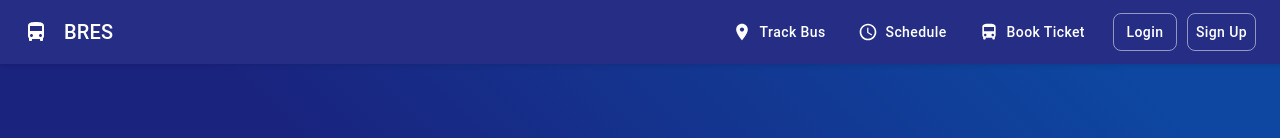
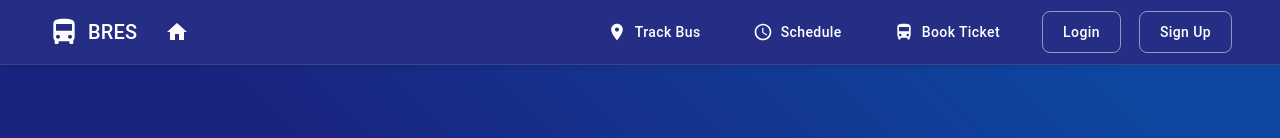
Before and after one commit to AkhilK004/Bus-Routing-Web-Application, a React (Create React App) app: page / in a window 1280 px wide. Shown: the top 138 px of the page. Built offline with nearby package versions, Linux system fonts and the light colour scheme.

Commit message:
Home button added

```diff
--- a/src/components/Navbar.tsx
+++ b/src/components/Navbar.tsx
@@ -1,39 +1,97 @@
 import React, { useState } from 'react';
-import { AppBar, Toolbar, Typography, Button, Box, IconButton, Theme } from '@mui/material';
+import { AppBar, Toolbar, Typography, Button, Box, IconButton, Theme, Container } from '@mui/material';
 import { styled } from '@mui/material/styles';
 import DirectionsBusIcon from '@mui/icons-material/DirectionsBus';
 import LocationOnIcon from '@mui/icons-material/LocationOn';
 import AccessTimeIcon from '@mui/icons-material/AccessTime';
-import PersonIcon from '@mui/icons-material/Person';
-import { useNavigate } from 'react-router-dom';
+import HomeIcon from '@mui/icons-material/Home';
+import { useNavigate, useLocation } from 'react-router-dom';
 import AuthModal from './AuthModal';
 
 const StyledAppBar = styled(AppBar)(({ theme }: { theme: Theme }) => ({
   background: 'rgba(26, 35, 126, 0.95)',
   backdropFilter: 'blur(10px)',
   boxShadow: '0 2px 4px rgba(0,0,0,0.1)',
+  borderBottom: '1px solid rgba(255, 255, 255, 0.1)',
+  position: 'sticky',
+  top: 0,
+  zIndex: 1000,
 }));
 
-const NavButton = styled(Button)(({ theme }: { theme: Theme }) => ({
+const LogoContainer = styled(Box)(({ theme }: { theme: Theme }) => ({
+  display: 'flex',
+  alignItems: 'center',
+  gap: theme.spacing(2),
+}));
+
+const Logo = styled(Typography)(({ theme }: { theme: Theme }) => ({
+  display: 'flex',
+  alignItems: 'center',
+  cursor: 'pointer',
+  transition: 'transform 0.2s ease-in-out',
+  '&:hover': {
+    transform: 'scale(1.05)',
+  },
+}));
+
+const HomeButton = styled(IconButton)(({ theme }: { theme: Theme }) => ({
   color: 'white',
-  margin: '0 10px',
+  transition: 'all 0.2s ease-in-out',
   '&:hover': {
     backgroundColor: 'rgba(255, 255, 255, 0.1)',
+    transform: 'scale(1.1)',
   },
+}));
+
+const NavButton = styled(Button, {
+  shouldForwardProp: (prop) => prop !== 'active',
+})<{ active?: boolean }>(({ theme, active }) => ({
+  color: 'white',
+  margin: '0 8px',
+  padding: '8px 16px',
+  borderRadius: '8px',
+  transition: 'all 0.2s ease-in-out',
+  position: 'relative',
+  '&::after': {
+    content: '""',
+    position: 'absolute',
+    bottom: 0,
+    left: '50%',
+    width: active ? '80%' : '0%',
+    height: '2px',
+    background: 'white',
+    transition: 'all 0.2s ease-in-out',
+    transform: 'translateX(-50%)',
+  },
+  '&:hover': {
+    backgroundColor: 'rgba(255, 255, 255, 0.1)',
+    '&::after': {
+      width: '80%',
+    },
+  },
+  ...(active && {
+    backgroundColor: 'rgba(255, 255, 255, 0.1)',
+  }),
 }));
 
 const AuthButton = styled(Button)(({ theme }: { theme: Theme }) => ({
   color: 'white',
   border: '1px solid rgba(255, 255, 255, 0.5)',
   marginLeft: '10px',
+  padding: '8px 20px',
+  borderRadius: '8px',
+  transition: 'all 0.2s ease-in-out',
   '&:hover': {
     backgroundColor: 'rgba(255, 255, 255, 0.1)',
     border: '1px solid rgba(255, 255, 255, 0.8)',
+    transform: 'translateY(-1px)',
+    boxShadow: '0 4px 12px rgba(0,0,0,0.1)',
   },
 }));
 
 const Navbar = () => {
   const navigate = useNavigate();
+  const location = useLocation();
   const [authModalOpen, setAuthModalOpen] = useState(false);
   const [authMode, setAuthMode] = useState<'login' | 'signup'>('login');
 
@@ -46,20 +104,46 @@ const Navbar = () => {
     setAuthModalOpen(false);
   };
 
+  const isActive = (path: string) => location.pathname === path;
+
   return (
     <>
       <StyledAppBar position="static">
-        <Toolbar>
-          <DirectionsBusIcon sx={{ mr: 2 }} />
-          <Typography variant="h6" component="div" sx={{ flexGrow: 1 }}>
+        <Container maxWidth="xl">
+          <Toolbar sx={{ justifyContent: 'space-between' }}>
+            <LogoContainer>
+              <Logo variant="h6" onClick={() => navigate('/')}>
+                <DirectionsBusIcon sx={{ mr: 1, fontSize: '2rem' }} />
                 BRES
-          </Typography>
-          <Box sx={{ display: 'flex', alignItems: 'center' }}>
-            <NavButton startIcon={<LocationOnIcon />} onClick={() => navigate('/track-bus')}>
+              </Logo>
+              <HomeButton
+                onClick={() => navigate('/')}
+                size="large"
+                aria-label="home"
+              >
+                <HomeIcon />
+              </HomeButton>
+            </LogoContainer>
+            <Box sx={{ display: 'flex', alignItems: 'center', gap: 1 }}>
+              <NavButton
+                startIcon={<LocationOnIcon />}
+                onClick={() => navigate('/track-bus')}
+                active={isActive('/track-bus')}
+              >
                 Track Bus
               </NavButton>
-            <NavButton startIcon={<AccessTimeIcon />}>Schedule</NavButton>
-            <NavButton startIcon={<DirectionsBusIcon />} onClick={() => navigate('/select-bus')}>
+              <NavButton
+                startIcon={<AccessTimeIcon />}
+                onClick={() => navigate('/schedule')}
+                active={isActive('/schedule')}
+              >
+                Schedule
+              </NavButton>
+              <NavButton
+                startIcon={<DirectionsBusIcon />}
+                onClick={() => navigate('/select-bus')}
+                active={isActive('/select-bus')}
+              >
                 Book Ticket
               </NavButton>
               <AuthButton onClick={() => handleAuthModalOpen('login')}>
@@ -70,6 +154,7 @@ const Navbar = () => {
               </AuthButton>
             </Box>
           </Toolbar>
+        </Container>
       </StyledAppBar>
       <AuthModal
         open={authModalOpen}
```
Lines whose indentation alone changed are shown as unchanged.
